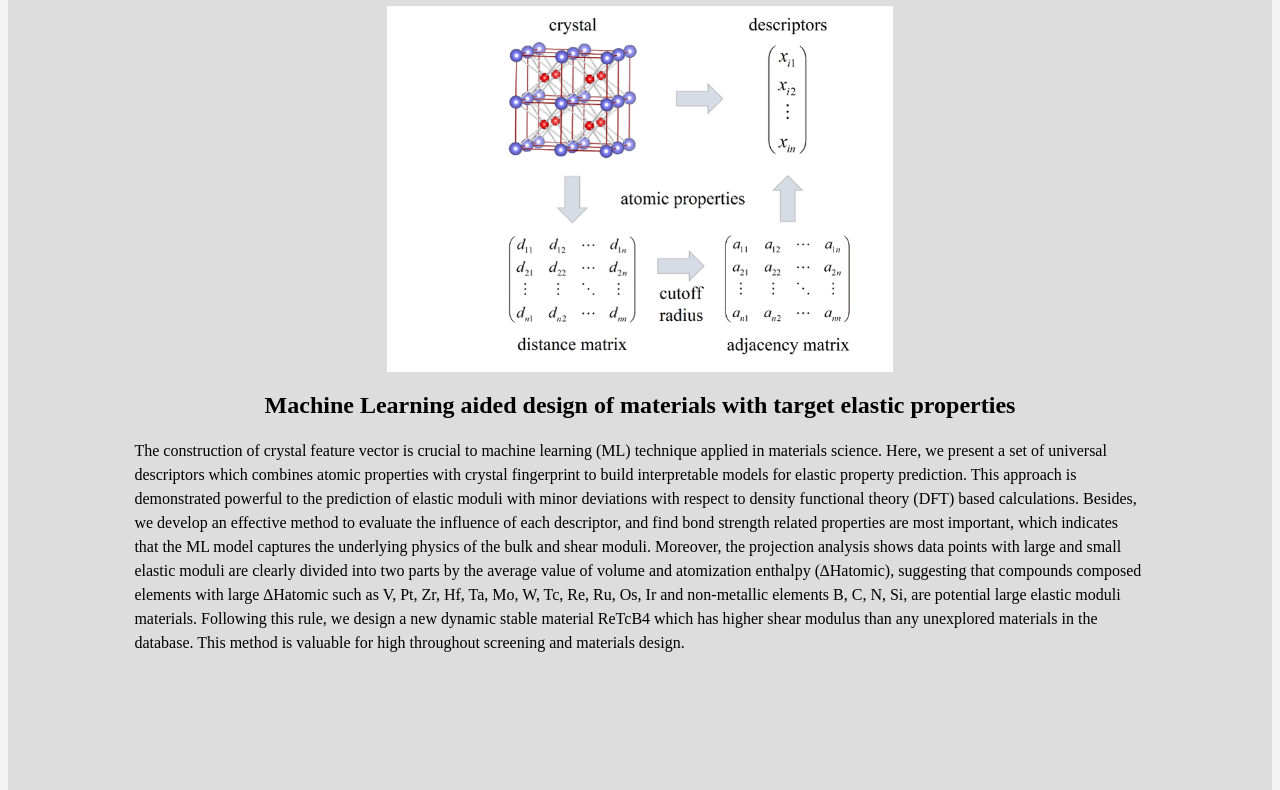
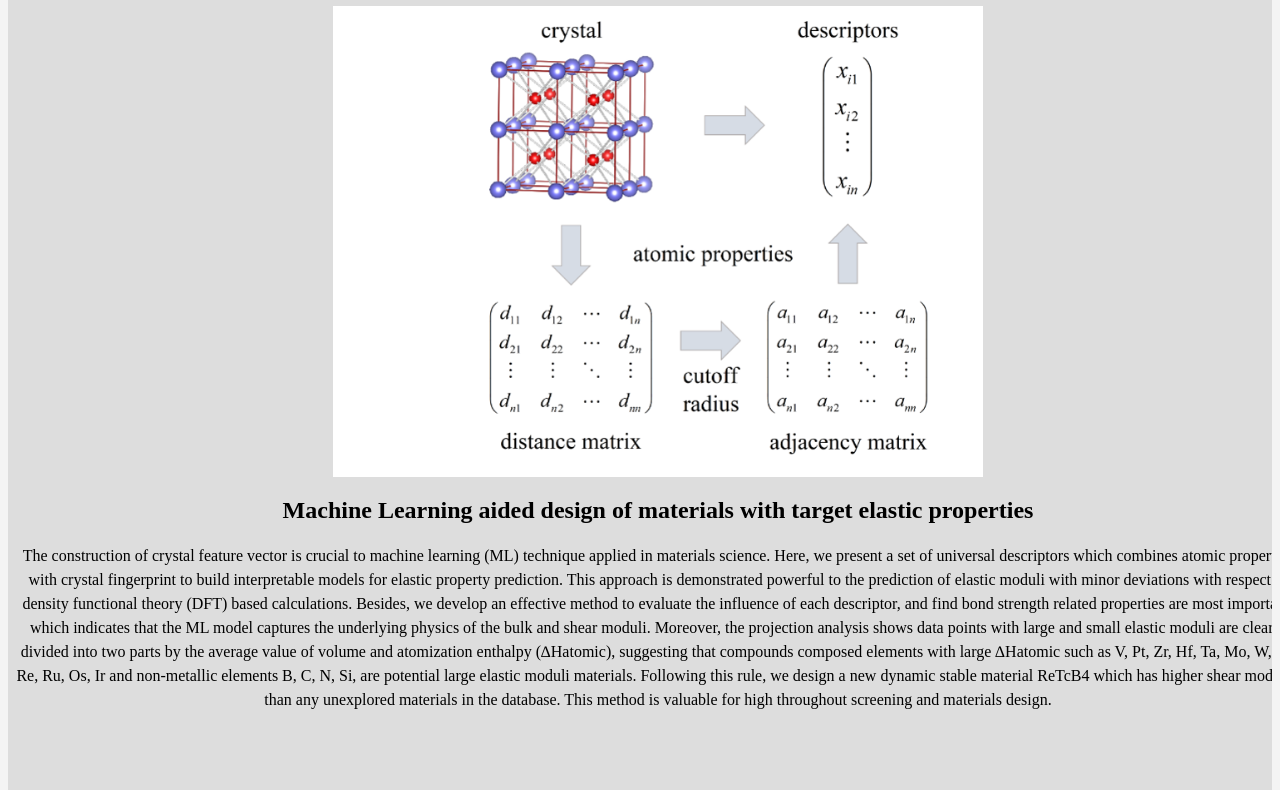
Before and after one commit to xinming365/Lab-website, a plain HTML site: page index.html in a window 1280 px wide. Shown: the part 419-1209 px from the top of the page. Drawn offline with Linux system fonts and the light colour scheme.

Commit message:
add index

```diff
--- a/css/style.css
+++ b/css/style.css
@@ -35,6 +35,12 @@ a:hover{
 
 .container{
 	width: 80%;
+	margin:auto;
+}
+
+.container-showcase{
+	width:1300px;
+	text-align: center;
 	margin:auto;
 }
 
@@ -101,7 +107,7 @@ a:hover{
 	padding:0;
 	background-color: #ddd;
 	width: 100%;
-	height: 120vh;
+	height: 900px;
 	overflow-y: hidden;
 
 }
--- a/index.html
+++ b/index.html
@@ -19,7 +19,9 @@
 				</div>
 			</h1>
 			</a>
-			<h2 class="left">Jun Ni's Laboratory </h2>
+			<a href="http://www.cmphys-lab.com/" >
+			<h2 style="color:white" class="left">Jun Ni's Laboratory </h2>
+		  </a>
 		</div>
 	</header>
 
@@ -36,7 +38,7 @@
 
 	<!--enents Section-->
 	<div id="showcase">
-		<div class ="container">
+		<div class ="container-showcase">
 			<h1>Recent Works</h1>
 
 			<div class="imgbox">
```
Also changed, not shown: publications.html (+3 -1 lines), team.html (+3 -1 lines).
